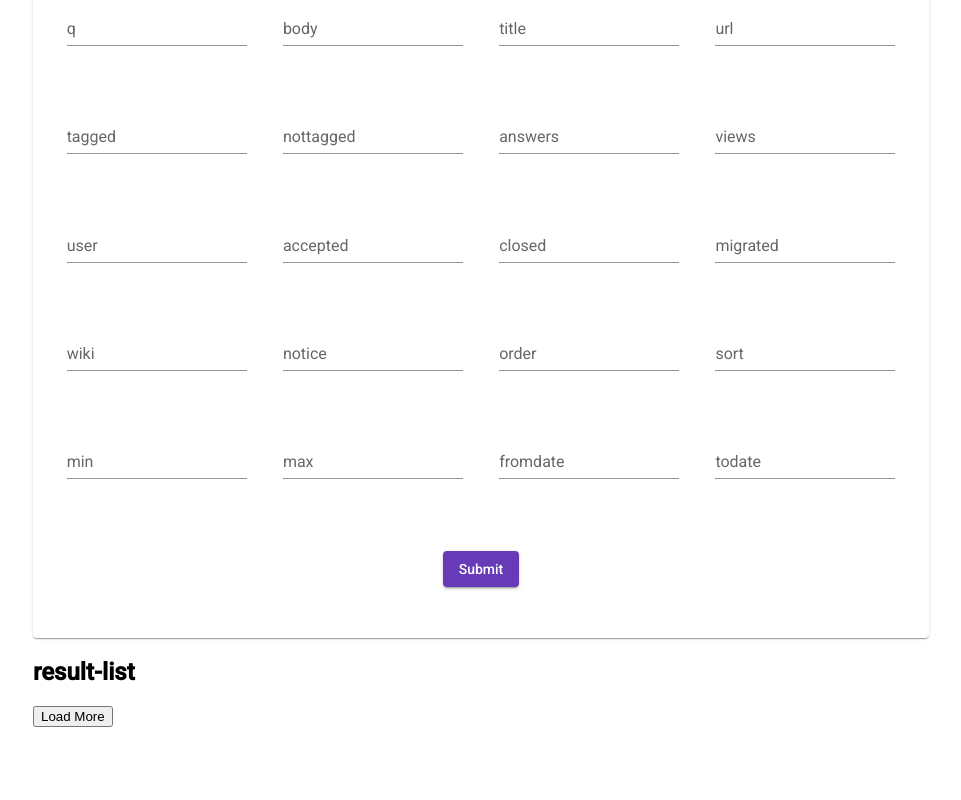
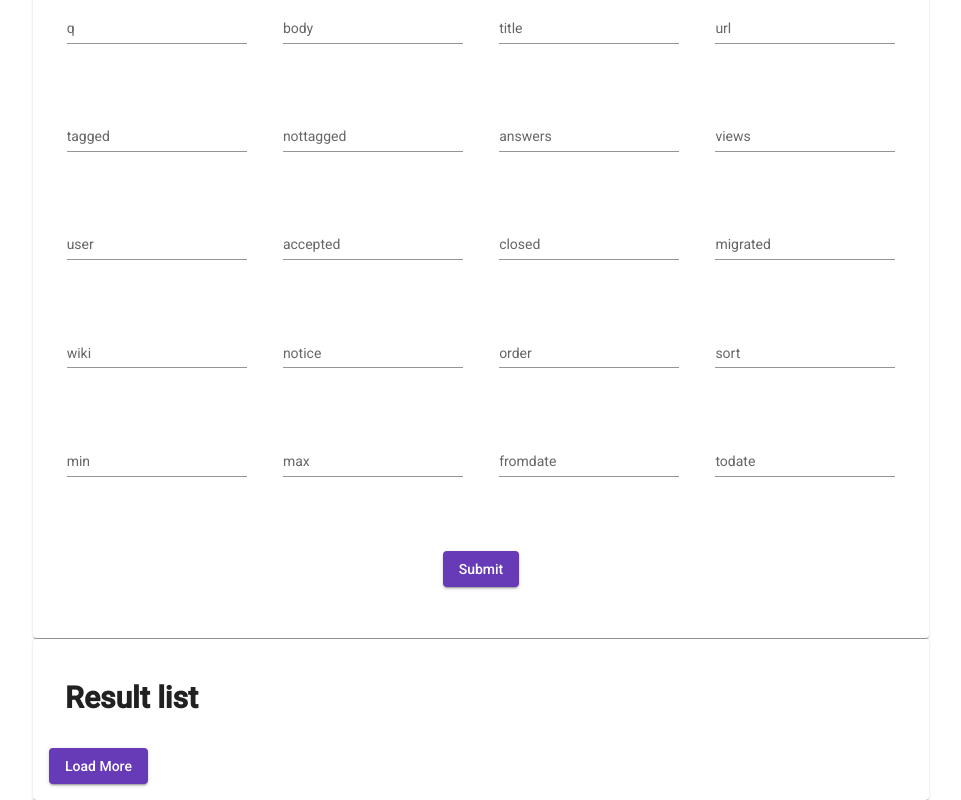
Before and after one commit to AluBhorta/stackoverflow-searcher-client, an Angular app: page / in a window 1280 px wide. Shown: the part 316-1116 px from the top of the page, without its empty margins (159-1120 px from the left). Before the commit the page ends 1043 px from the top, so only its background shows below. Built offline with nearby package versions, Linux system fonts and the light colour scheme.

Commit message:
render basic styled result list and items

```diff
--- a/src/app/app.module.ts
+++ b/src/app/app.module.ts
@@ -19,6 +19,8 @@ import { MatInputModule } from '@angular/material/input';
 import { MatGridListModule } from '@angular/material/grid-list';
 import { MatCardModule } from '@angular/material/card';
 import { MatButtonModule } from '@angular/material/button';
+import { MatDividerModule } from '@angular/material/divider';
+import { MatListModule } from '@angular/material/list';
 
 @NgModule({
   declarations: [
@@ -43,6 +45,8 @@ import { MatButtonModule } from '@angular/material/button';
     MatGridListModule,
     MatCardModule,
     MatButtonModule,
+    MatDividerModule,
+    MatListModule,
   ],
   providers: [],
   bootstrap: [AppComponent],
--- a/src/app/components/layout/header/header.component.css
+++ b/src/app/components/layout/header/header.component.css
@@ -0,0 +1,3 @@
+.toolbar-title{
+  cursor: pointer;
+}
--- a/src/app/components/layout/header/header.component.html
+++ b/src/app/components/layout/header/header.component.html
@@ -1,3 +1,3 @@
 <mat-toolbar color="primary">
-  <h1>{{ title | uppercase }}</h1>
+  <h1 routerLink="/" class="toolbar-title" >{{ title | uppercase }}</h1>
 </mat-toolbar>
--- a/src/app/components/layout/home-page/home-page.component.html
+++ b/src/app/components/layout/home-page/home-page.component.html
@@ -1,5 +1,7 @@
-<h1>home-page</h1>
+<h1>Home</h1>
 
 <app-search-form></app-search-form>
 
+<mat-divider></mat-divider>
+
 <app-result-list></app-result-list>
--- a/src/app/components/result-item/result-item.component.css
+++ b/src/app/components/result-item/result-item.component.css
@@ -0,0 +1,3 @@
+/* .result-item a {
+  text-decoration: none;
+} */
--- a/src/app/components/result-item/result-item.component.html
+++ b/src/app/components/result-item/result-item.component.html
@@ -1,8 +1,9 @@
-<p>
-  <a
-    routerLink="/question/{{ question.question_id }}"
-    routerLinkActive="active"
-  >
+<mat-list-option
+  [value]="question"
+  routerLink="/question/{{ question.question_id }}"
+  routerLinkActive="active"
+>
+  <div class="result-item">
     {{ question.title }}
-  </a>
-</p>
+  </div>
+</mat-list-option>
--- a/src/app/components/result-list/result-list.component.html
+++ b/src/app/components/result-list/result-list.component.html
@@ -1,9 +1,26 @@
-<h2>result-list</h2>
+<mat-card>
+  <mat-card-header>
+    <mat-card-title>
+      <h2>Result list</h2>
+    </mat-card-title>
+  </mat-card-header>
+  <mat-card-content>
+    <mat-selection-list #shoes [multiple]="false">
+      <app-result-item
+        *ngFor="let q of questions"
+        [question]="q"
+      ></app-result-item>
+    </mat-selection-list>
 
-<div>
-  <app-result-item *ngFor="let q of questions" [question]="q"></app-result-item>
-</div>
-
-<div>
-  <button type="submit" (click)="loadNextPage()">Load More</button>
-</div>
+    <div>
+      <button
+        mat-raised-button
+        color="primary"
+        type="submit"
+        (click)="loadNextPage()"
+      >
+        Load More
+      </button>
+    </div>
+  </mat-card-content>
+</mat-card>
--- a/src/app/components/search-form/search-form.component.html
+++ b/src/app/components/search-form/search-form.component.html
@@ -2,9 +2,10 @@
   <mat-card-header>
     <mat-card-title>
       <h2>Search Form</h2>
-      <p> Enter the required fields to search </p>
+      <p>Enter the required fields to search</p>
     </mat-card-title>
   </mat-card-header>
+  <mat-card-content>
     <mat-grid-list cols="4" rowHeight="2:1">
       <mat-grid-tile>
         <mat-form-field appearance="standard">
@@ -49,7 +50,11 @@
       <mat-grid-tile>
         <mat-form-field appearance="standard">
           <mat-label>answers</mat-label>
-        <input matInput placeholder="Enter answers..." [(ngModel)]="answers" />
+          <input
+            matInput
+            placeholder="Enter answers..."
+            [(ngModel)]="answers"
+          />
         </mat-form-field>
       </mat-grid-tile>
       <mat-grid-tile>
@@ -154,4 +159,5 @@
         </button>
       </mat-grid-tile>
     </mat-grid-list>
+  </mat-card-content>
 </mat-card>
```
Lines whose indentation alone changed are shown as unchanged.
